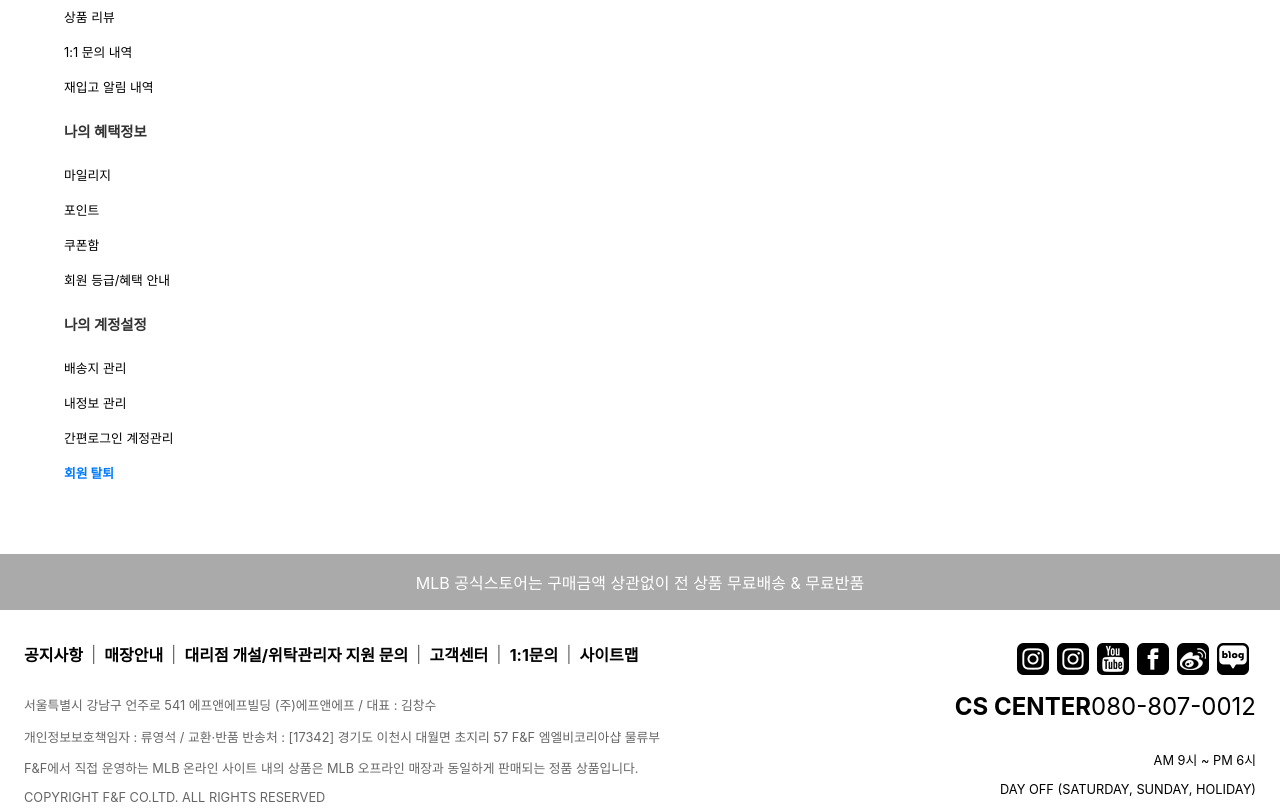
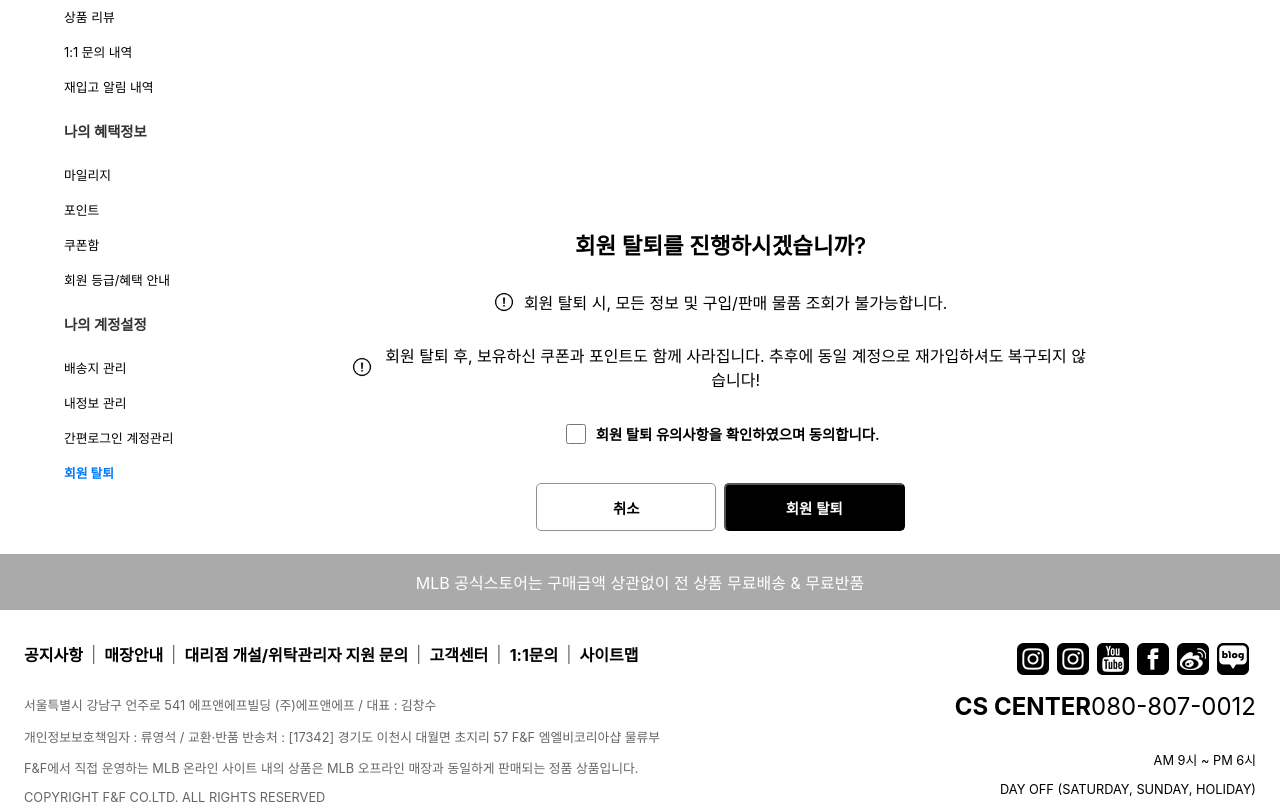
Before and after one commit to FE-2nd-project/front, a React (Create React App) app: page /mypage/withdrawal in a window 1280 px wide. Shown: the part 520-1329 px from the top of the page. Built offline with nearby package versions, Linux system fonts and the light colour scheme.

Commit message:
done with withdrawal check component

```diff
--- a/src/components/Cart/CartProduct/CartProduct.css
+++ b/src/components/Cart/CartProduct/CartProduct.css
@@ -1,7 +1,6 @@
 .cart-product-container {
   width: 94%;
   height: 10rem;
-  /* border: 1px solid; */
   padding-top: 2%;
   padding-bottom: 2%;
   padding-left: 3%;
--- a/src/components/Cart/CartProduct/CartProduct.jsx
+++ b/src/components/Cart/CartProduct/CartProduct.jsx
@@ -26,10 +26,10 @@ const CartProduct = () => {
             <img className="product-img" src={cap} />
           </div>
           <div className="product-info-container">
-            <div className="product-name">언스트럭쳐 볼캡 뉴욕양키스 - BLACK</div>
+            <div className="product-name">
+              언스트럭쳐 볼캡 뉴욕양키스 - BLACK
+            </div>
             <div className="product-details-container">
-              {/* <div className="details-color">BLACK</div> */}
-              {/* <div className="details-line"></div> */}
               <div className="details-size">F</div>
               <div className="details-line"></div>
               <div className="details-quantity">1개</div>
--- /dev/null
+++ b/src/components/Withdrawal/WithdrawalCheck.css
@@ -0,0 +1,82 @@
+.withdrawal-check-container {
+  padding: 10%;
+  margin-top: 5%;
+  margin-bottom: 5%;
+  display: flex;
+  flex-direction: column;
+  align-items: center;
+  text-align: center;
+  width: 100%;
+}
+
+.first-check-statement {
+  font-size: 1.4rem;
+  font-weight: 600;
+}
+
+.explanation-mark {
+  width: 20px;
+  height: 20px;
+  margin-right: 10px;
+  flex-shrink: 0;
+}
+
+.second-check-statement,
+.third-check-statement {
+  display: flex;
+  align-items: center;
+  margin-top: 4%;
+  justify-content: center;
+}
+
+.third-check-statement {
+  margin-bottom: 4%;
+}
+
+.withdraw-checkbox-container {
+  display: flex;
+  align-items: center;
+}
+
+.withdraw-checkbox {
+  width: 20px;
+  height: 20px;
+  border: 1px solid #999;
+  border-radius: 3px;
+  background-color: white;
+  margin-right: 10px;
+  cursor: pointer;
+}
+
+.withdraw-checkbox-label {
+  font-size: 0.9rem;
+  font-weight: 600;
+}
+
+.withdraw-buttons {
+  margin-top: 5%;
+  display: flex;
+  flex-direction: row;
+  width: 50%;
+  gap: 2%;
+}
+
+.withdraw-cancel-button,
+.withdraw-confirm-button {
+  width: 100%;
+  height: 3rem;
+  font-size: 0.9rem;
+  font-weight: 600;
+  border-radius: 5px;
+  cursor: pointer;
+}
+
+.withdraw-cancel-button {
+  background-color: white;
+  border: 1px solid rgb(145, 145, 145);
+}
+
+.withdraw-confirm-button {
+  background-color: black;
+  color: white;
+}
--- /dev/null
+++ b/src/components/Withdrawal/WithdrawalCheck.jsx
@@ -0,0 +1,56 @@
+import React from "react";
+
+import "./WithdrawalCheck.css";
+import explanationMark from "../../assets/explanation-mark.png";
+import { useNavigate } from "react-router-dom";
+
+const WithdrawalCheck = () => {
+  const navigate = useNavigate();
+  return (
+    <div className="withdrawal-check-container">
+      <div className="withdraw-check-statements">
+        <div className="first-check-statement">
+          회원 탈퇴를 진행하시겠습니까?
+        </div>
+        <div className="second-check-statement">
+          <img
+            className="explanation-mark"
+            src={explanationMark}
+            alt="explanation-mark"
+          />
+          <div>
+            회원 탈퇴 시, 모든 정보 및 구입/판매 물품 조회가 불가능합니다.
+          </div>
+        </div>
+        <div className="third-check-statement">
+          <img
+            className="explanation-mark"
+            src={explanationMark}
+            alt="explanation-mark"
+          />
+          <div>
+            회원 탈퇴 후, 보유하신 쿠폰과 포인트도 함께 사라집니다. 추후에 동일
+            계정으로 재가입하셔도 복구되지 않습니다!
+          </div>
+        </div>
+      </div>
+      <div className="withdraw-checkbox-container">
+        <input className="withdraw-checkbox" type="checkbox" required />
+        <label className="withdraw-checkbox-label">
+          회원 탈퇴 유의사항을 확인하였으며 동의합니다.
+        </label>
+      </div>
+      <div className="withdraw-buttons">
+        <button
+          className="withdraw-cancel-button"
+          onClick={() => navigate("/")}
+        >
+          취소
+        </button>
+        <button className="withdraw-confirm-button">회원 탈퇴</button>
+      </div>
+    </div>
+  );
+};
+
+export default WithdrawalCheck;
--- a/src/pages/Withdrawal/Withdrawal.jsx
+++ b/src/pages/Withdrawal/Withdrawal.jsx
@@ -5,7 +5,8 @@ import "./Withdrawal.css";
 import show from "../../assets/show-password.png";
 import styled from "styled-components";
 
-import { Link } from "react-router-dom";
+import { Link, useNavigate } from "react-router-dom";
+import WithdrawalCheck from "../../components/Withdrawal/WithdrawalCheck";
 
 const Breadcrumbs = styled.div`
   font-size: 0.9rem;
@@ -13,7 +14,10 @@ const Breadcrumbs = styled.div`
 `;
 
 const Withdrawal = () => {
+  const navigate = useNavigate();
   const [showPassword, setShowPassword] = useState(false);
+
+  // 비밀번호 확인 성공시 WithdrawalCheck 컴포넌트 띄우기
   return (
     <div className="withdrawal-page">
       <div className="sidebar-container">
@@ -41,8 +45,14 @@ const Withdrawal = () => {
             alt="show-password"
             onClick={() => setShowPassword((prev) => !prev)}
           />
-          <button className="check-password-button">확인</button>
+          <button
+            className="check-password-button"
+            onClick={() => navigate("/mypage/withdrawal-check")}
+          >
+            확인
+          </button>
         </div>
+        <WithdrawalCheck />
       </div>
     </div>
   );
```
